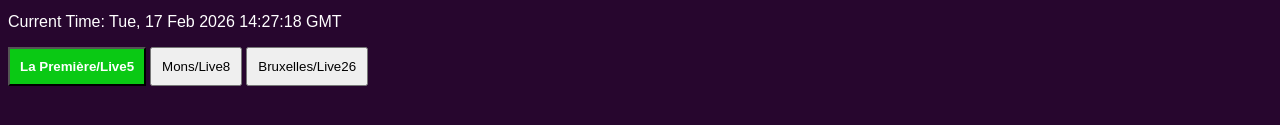
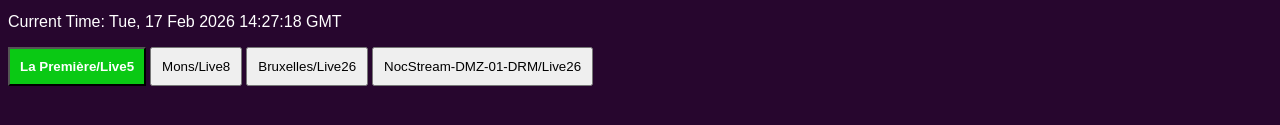
Before and after one commit to OrchidLuna/OrchidLuna, a plain HTML site: page rtbf.html in a window 1280 px wide. Shown: the part 381-506 px from the top of the page. Drawn offline with nearby package versions, Linux system fonts and the light colour scheme; no server answers.

Commit message:
Update rtbf.html

```diff
--- a/rtbf.html
+++ b/rtbf.html
@@ -17,13 +17,15 @@
 	<button class="yunli" onclick="playStream('os1', this)">La Première/Live5</button>
 	<button class="yunli" onclick="playStream('os2', this)">Mons/Live8</button>
 	<button class="yunli" onclick="playStream('os3', this)">Bruxelles/Live26</button>
+	<button class="yunli" onclick="playStream('os4', this)">NocStream-DMZ-01-DRM/Live26</button>
 </div>
 <script>
 var dahlia = document.getElementById("lily");
 const streams = {
 	os1: 'https://c9851ec-rbm-hilv-fsly.cdn.redbee.live/L5/3264727f/d0a3cb71.isml/.m3u8',
-	os2: 'https://c9851ec-rbm-hilv-fsly.cdn.redbee.live/L8/0397124b/a910e50f.isml/.m3u8',
-	os3: 'https://c9851ec-rbm-hilv-fsly.cdn.redbee.live/L26/04017538/58ee094f.isml/.m3u8'
+	os2: 'https://c9851ec-rbm-hilv-fsly.cdn.redbee.live/L8/0397124b/40ff4c7a.isml/.m3u8',
+	os3: 'https://c9851ec-rbm-hilv-fsly.cdn.redbee.live/L26/04017538/58ee094f.isml/.m3u8',
+	os4: 'https://c9851ec-rbm-hilv-fsly.cdn.redbee.live/L26/2731ce3a/96b2ceb2.isml/.m3u8'
 };
 let rose;
 function playStream(key, buttonElement) {
```
